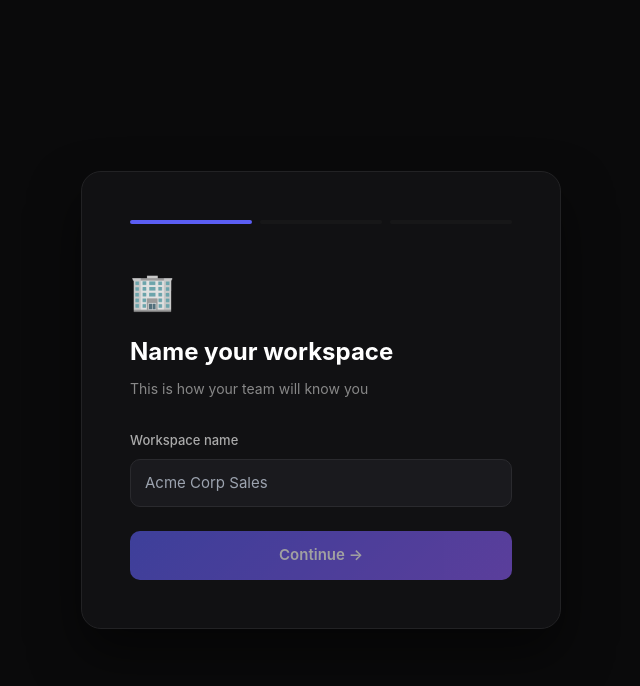
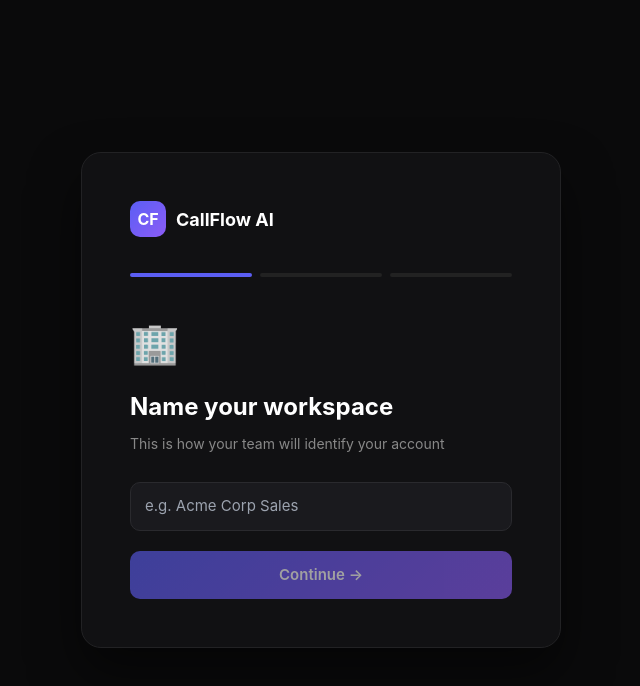
Before and after one commit to wook-uk/callflow-ai, a Next.js app in the folder frontend/: page /onboarding in a window 1280 px wide. Shown: the top 686 px of the page, without its empty margins (319-959 px from the left). Built offline with nearby package versions, Linux system fonts and the light colour scheme.

Commit message:
feat: redesign onboarding - match login dark style

```diff
--- a/frontend/src/app/onboarding/page.tsx
+++ b/frontend/src/app/onboarding/page.tsx
@@ -1,12 +1,7 @@
 'use client'
 import { useState } from 'react'
 import { useRouter } from 'next/navigation'
-
-const STEPS = [
-  { id: 'workspace', title: 'Name your workspace', desc: 'This is how your team will know you' },
-  { id: 'crm', title: 'Connect your CRM', desc: 'Sync insights automatically after each call' },
-  { id: 'ready', title: "You're all set!", desc: 'Start uploading your sales recordings' },
-]
+import React from 'react'
 
 export default function OnboardingPage() {
   const router = useRouter()
@@ -17,26 +12,14 @@ export default function OnboardingPage() {
   const s = {
     page: { minHeight: '100vh', background: '#0A0A0B', display: 'flex', alignItems: 'center', justifyContent: 'center', fontFamily: '-apple-system, BlinkMacSystemFont, "Segoe UI", sans-serif' },
     card: { width: '100%', maxWidth: '480px', padding: '48px', background: '#111113', border: '1px solid #222224', borderRadius: '20px', boxShadow: '0 25px 50px rgba(0,0,0,0.5)' },
-    stepBar: { display: 'flex', gap: '8px', marginBottom: '40px' },
-    stepDot: (active: boolean, done: boolean) => ({
-      flex: 1, height: '4px', borderRadius: '2px',
-      background: done ? '#5B5EF4' : active ? '#5B5EF4' : '#222',
-      opacity: done ? 1 : active ? 1 : 0.4,
-      transition: 'all 0.3s',
-    }),
+    logoBox: { width: '36px', height: '36px', borderRadius: '10px', background: 'linear-gradient(135deg, #5B5EF4, #8B5CF6)', display: 'flex', alignItems: 'center', justifyContent: 'center', color: '#fff', fontWeight: 700, fontSize: '16px' },
     h1: { color: '#fff', fontSize: '24px', fontWeight: 700, margin: '0 0 8px' },
-    sub: { color: '#888', fontSize: '14px', margin: '0 0 32px' },
-    label: { display: 'block', color: '#aaa', fontSize: '13px', fontWeight: 500, marginBottom: '8px' },
+    sub: { color: '#888', fontSize: '14px', margin: '0 0 28px' },
     input: { width: '100%', padding: '12px 14px', background: '#1A1A1E', border: '1px solid #2A2A2E', borderRadius: '10px', color: '#fff', fontSize: '15px', outline: 'none', boxSizing: 'border-box' as const },
-    btn: { width: '100%', padding: '13px', background: 'linear-gradient(135deg, #5B5EF4, #8B5CF6)', border: 'none', borderRadius: '10px', color: '#fff', fontSize: '15px', fontWeight: 600, cursor: 'pointer', marginTop: '24px' },
-    skipBtn: { background: 'none', border: 'none', color: '#555', fontSize: '14px', cursor: 'pointer', marginTop: '16px', display: 'block', width: '100%', textAlign: 'center' as const },
-    crmOption: (selected: boolean) => ({
-      padding: '16px 20px', background: selected ? '#1A1A2E' : '#1A1A1E',
-      border: selected ? '1px solid #5B5EF4' : '1px solid #2A2A2E',
-      borderRadius: '10px', cursor: 'pointer', marginBottom: '10px',
-      display: 'flex', alignItems: 'center', gap: '14px', transition: 'all 0.15s',
-    }),
-    successIcon: { fontSize: '64px', textAlign: 'center' as const, marginBottom: '24px' },
+    btn: { width: '100%', padding: '13px', background: 'linear-gradient(135deg, #5B5EF4, #8B5CF6)', border: 'none', borderRadius: '10px', color: '#fff', fontSize: '15px', fontWeight: 600, cursor: 'pointer', marginTop: '20px' },
+    skip: { background: 'none', border: 'none', color: '#555', fontSize: '14px', cursor: 'pointer', display: 'block', width: '100%', textAlign: 'center' as const, marginTop: '14px' },
+    crmCard: { padding: '16px 18px', background: '#1A1A1E', border: '1px solid #2A2A2E', borderRadius: '10px', cursor: 'pointer', marginBottom: '10px', display: 'flex', alignItems: 'center', gap: '14px', transition: 'border-color 0.15s' },
+    checkItem: { display: 'flex', alignItems: 'center', gap: '12px', padding: '10px 0', color: '#ccc', fontSize: '14px' },
   }
 
   const handleWorkspace = async () => {
@@ -48,31 +31,35 @@ export default function OnboardingPage() {
         method: 'POST', headers: { 'Content-Type': 'application/json', 'Authorization': 'Bearer ' + token },
         body: JSON.stringify({ name: workspace })
       })
-    } catch {}
-    setLoading(false)
-    setStep(1)
+    } catch {} finally { setLoading(false); setStep(1) }
   }
 
   return (
     <div style={s.page}>
       <div style={s.card}>
-        <div style={s.stepBar}>
-          {STEPS.map((_, i) => (
-            <div key={i} style={s.stepDot(i === step, i < step)} />
+        {/* Logo */}
+        <div style={{ display: 'flex', alignItems: 'center', gap: '10px', marginBottom: '36px' }}>
+          <div style={s.logoBox}>CF</div>
+          <span style={{ color: '#fff', fontWeight: 700, fontSize: '18px' }}>CallFlow AI</span>
+        </div>
+
+        {/* Progress dots */}
+        <div style={{ display: 'flex', gap: '8px', marginBottom: '36px' }}>
+          {[0,1,2].map(i => (
+            <div key={i} style={{ flex: 1, height: '4px', borderRadius: '2px', background: i <= step ? '#5B5EF4' : '#222', transition: 'background 0.3s' }} />
           ))}
         </div>
 
         {step === 0 && (
           <>
-            <div style={{ fontSize: '36px', marginBottom: '16px' }}>🏢</div>
-            <h1 style={s.h1}>{STEPS[0].title}</h1>
-            <p style={s.sub}>{STEPS[0].desc}</p>
-            <label style={s.label}>Workspace name</label>
-            <input style={s.input} type="text" placeholder="Acme Corp Sales" value={workspace}
-              onChange={e => setWorkspace(e.target.value)}
-              onKeyDown={e => e.key === 'Enter' && handleWorkspace()} autoFocus />
-            <button style={{ ...s.btn, opacity: loading || !workspace.trim() ? 0.6 : 1 }}
-              onClick={handleWorkspace} disabled={loading || !workspace.trim()}>
+            <div style={{ fontSize: '40px', marginBottom: '16px' }}>🏢</div>
+            <h1 style={s.h1}>Name your workspace</h1>
+            <p style={s.sub}>This is how your team will identify your account</p>
+            <input style={s.input} type="text" placeholder="e.g. Acme Corp Sales" value={workspace}
+              onChange={e => setWorkspace(e.target.value)} autoFocus
+              onKeyDown={e => e.key === 'Enter' && workspace.trim() && handleWorkspace()} />
+            <button style={{ ...s.btn, opacity: !workspace.trim() || loading ? 0.6 : 1 }}
+              onClick={handleWorkspace} disabled={!workspace.trim() || loading}>
               {loading ? 'Saving...' : 'Continue →'}
             </button>
           </>
@@ -80,43 +67,45 @@ export default function OnboardingPage() {
 
         {step === 1 && (
           <>
-            <div style={{ fontSize: '36px', marginBottom: '16px' }}>🔗</div>
-            <h1 style={s.h1}>{STEPS[1].title}</h1>
-            <p style={s.sub}>{STEPS[1].desc}</p>
+            <div style={{ fontSize: '40px', marginBottom: '16px' }}>🔗</div>
+            <h1 style={s.h1}>Connect your CRM</h1>
+            <p style={s.sub}>Auto-sync insights after every call</p>
             {[
-              { icon: '🟠', name: 'HubSpot', desc: 'Most popular CRM for sales teams' },
-              { icon: '☁️', name: 'Salesforce', desc: 'Enterprise CRM platform' },
-              { icon: '📊', name: 'Pipedrive', desc: 'Sales pipeline management' },
+              { icon: '🟠', name: 'HubSpot', desc: 'Most popular for sales teams' },
+              { icon: '☁️', name: 'Salesforce', desc: 'Enterprise CRM' },
+              { icon: '📊', name: 'Pipedrive', desc: 'Pipeline management' },
             ].map(crm => (
-              <div key={crm.name} style={s.crmOption(false)} onClick={() => alert('Configure ' + crm.name + ' in Settings → Integrations after setup')}>
-                <span style={{ fontSize: '24px' }}>{crm.icon}</span>
-                <div>
+              <div key={crm.name} style={s.crmCard}
+                onClick={() => alert('Configure ' + crm.name + ' in Settings after setup')}>
+                <span style={{ fontSize: '26px' }}>{crm.icon}</span>
+                <div style={{ flex: 1 }}>
                   <div style={{ color: '#fff', fontWeight: 600, fontSize: '14px' }}>{crm.name}</div>
                   <div style={{ color: '#666', fontSize: '12px', marginTop: '2px' }}>{crm.desc}</div>
                 </div>
-                <div style={{ marginLeft: 'auto', color: '#555', fontSize: '12px' }}>Connect →</div>
+                <span style={{ color: '#5B5EF4', fontSize: '13px' }}>Connect →</span>
               </div>
             ))}
             <button style={s.btn} onClick={() => setStep(2)}>Continue →</button>
-            <button style={s.skipBtn} onClick={() => setStep(2)}>Skip for now</button>
+            <button style={s.skip} onClick={() => setStep(2)}>Skip for now</button>
           </>
         )}
 
         {step === 2 && (
           <>
-            <div style={s.successIcon}>🎉</div>
-            <h1 style={{ ...s.h1, textAlign: 'center', fontSize: '26px' }}>{STEPS[2].title}</h1>
-            <p style={{ ...s.sub, textAlign: 'center', marginBottom: '16px' }}>{STEPS[2].desc}</p>
-            <div style={{ background: '#1A1A1E', borderRadius: '12px', padding: '20px', marginBottom: '24px' }}>
-              {['Upload a call recording', 'Get AI-powered transcript', 'Receive sales insights', 'Auto-sync to your CRM'].map((item, i) => (
-                <div key={i} style={{ display: 'flex', alignItems: 'center', gap: '12px', padding: '8px 0', color: '#ccc', fontSize: '14px' }}>
-                  <span style={{ color: '#5B5EF4', fontWeight: 700 }}>✓</span> {item}
+            <div style={{ textAlign: 'center', marginBottom: '24px' }}>
+              <div style={{ fontSize: '56px', marginBottom: '16px' }}>🎉</div>
+              <h1 style={{ ...s.h1, textAlign: 'center' }}>You&apos;re all set!</h1>
+              <p style={{ ...s.sub, textAlign: 'center' }}>Here&apos;s what you can do with CallFlow AI</p>
+            </div>
+            <div style={{ background: '#1A1A1E', borderRadius: '12px', padding: '20px 24px', marginBottom: '24px' }}>
+              {['Upload any sales recording (audio/video)', 'Get full AI transcript in minutes', 'Receive deal insights & action items', 'Auto-sync notes to your CRM'].map((item, i) => (
+                <div key={i} style={s.checkItem}>
+                  <span style={{ color: '#5B5EF4', fontWeight: 700, fontSize: '16px' }}>✓</span>
+                  <span>{item}</span>
                 </div>
               ))}
             </div>
-            <button style={s.btn} onClick={() => router.push('/dashboard')}>
-              Go to Dashboard →
-            </button>
+            <button style={s.btn} onClick={() => router.push('/dashboard')}>Go to Dashboard →</button>
           </>
         )}
       </div>
```
